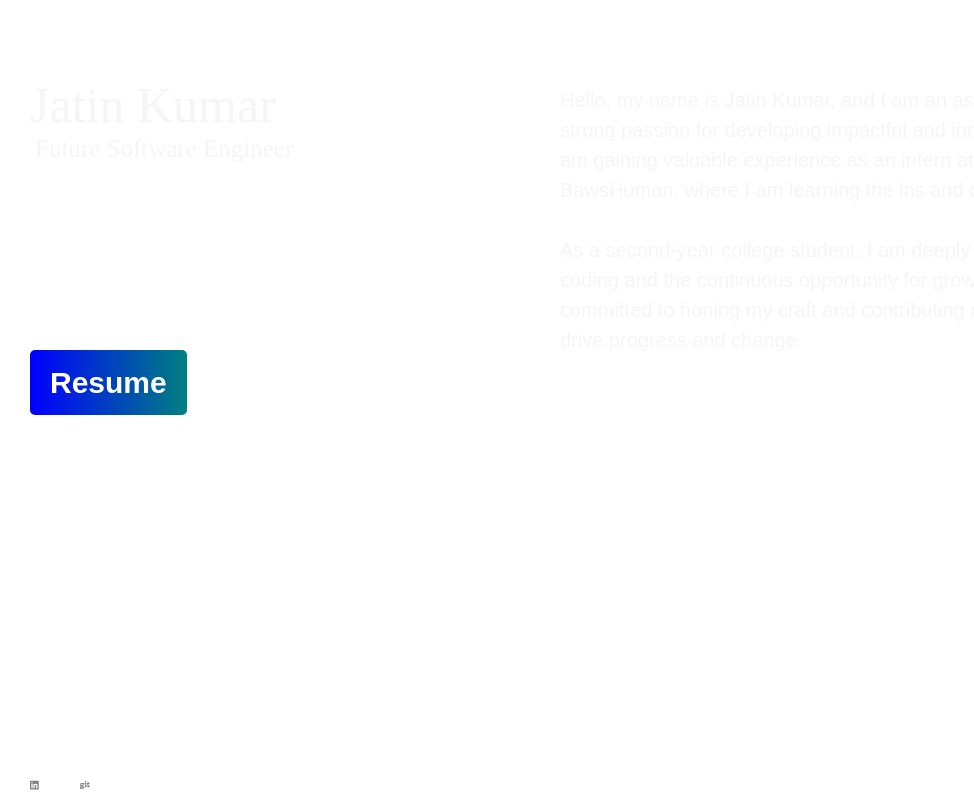
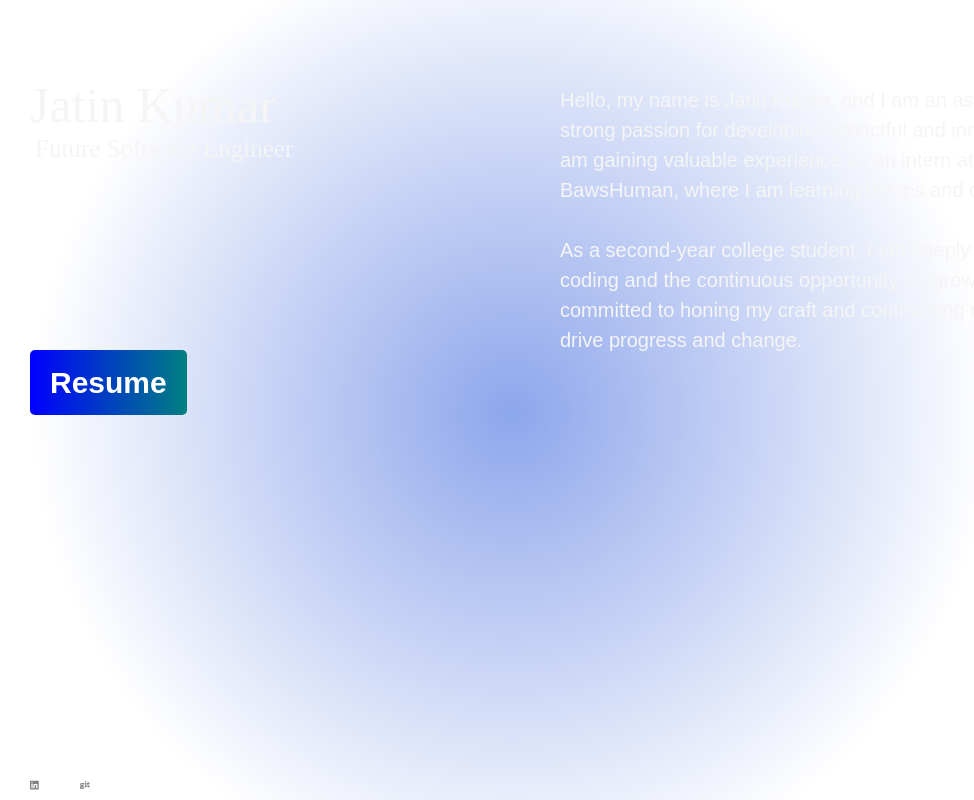
Before and after one commit to Jkumar-05/jkumar-05.github.io, a Next.js app: page / in a window 1280 px wide. Shown: the whole page, without its empty margins (0-974 px from the left). Built offline with nearby package versions, Linux system fonts and the light colour scheme.

Commit message:
BG color

```diff
--- a/src/app/page.tsx
+++ b/src/app/page.tsx
@@ -10,11 +10,11 @@ import { faGit } from "@fortawesome/free-brands-svg-icons";
 export default function HomePage () {
   return(
     <>
-<div //style={{
-   //{ background: "radial-gradient(600px at 512px 413px, rgba(29, 78, 216, 0.5), transparent 80%)",
-//height: "100vh" */
-//}
-  // }
+<div style={{
+    background: "radial-gradient(600px at 512px 413px, rgba(29, 78, 216, 0.5), transparent 80%)",
+height: "100vh"
+}
+   }
    >
 
   <h1 style={{
```
